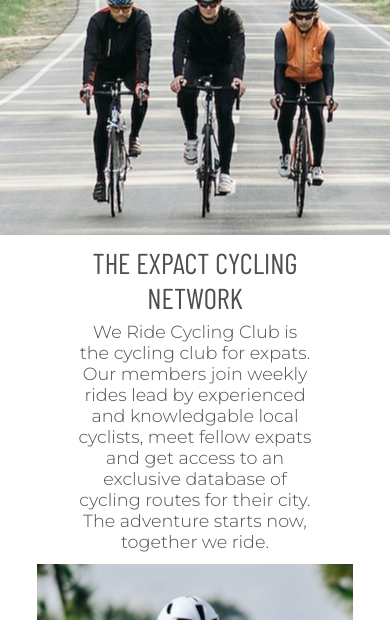
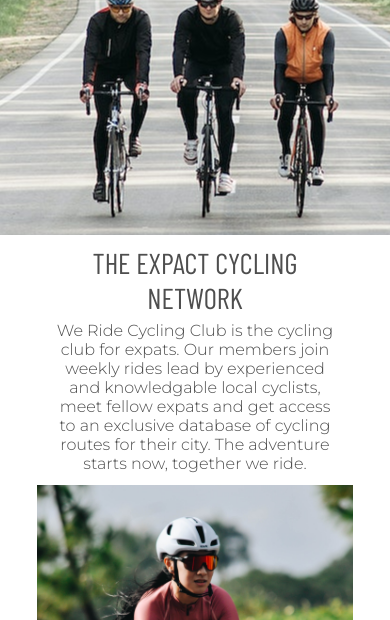
Before and after one commit to orlagh-sweeney/we-ride-cycling-club, a plain HTML site: page index.html in a window 390 px wide. Shown: the part 480-1100 px from the top of the page. Drawn offline with nearby package versions, Linux system fonts and the light colour scheme.

Commit message:
style: change font-size of paragraph text for max-width 950px

```diff
--- a/assets/css/style.css
+++ b/assets/css/style.css
@@ -636,8 +636,9 @@ div label[for="textarea"] {
 }
 
 #introduction > p {
-    padding-left: 8%;
-    padding-right: 8%;
+    font-size: 100%;
+    /* padding-left: 8%;
+    padding-right: 8%; */
 }
 
 #left-intro, #center-intro, #right-intro {
```
